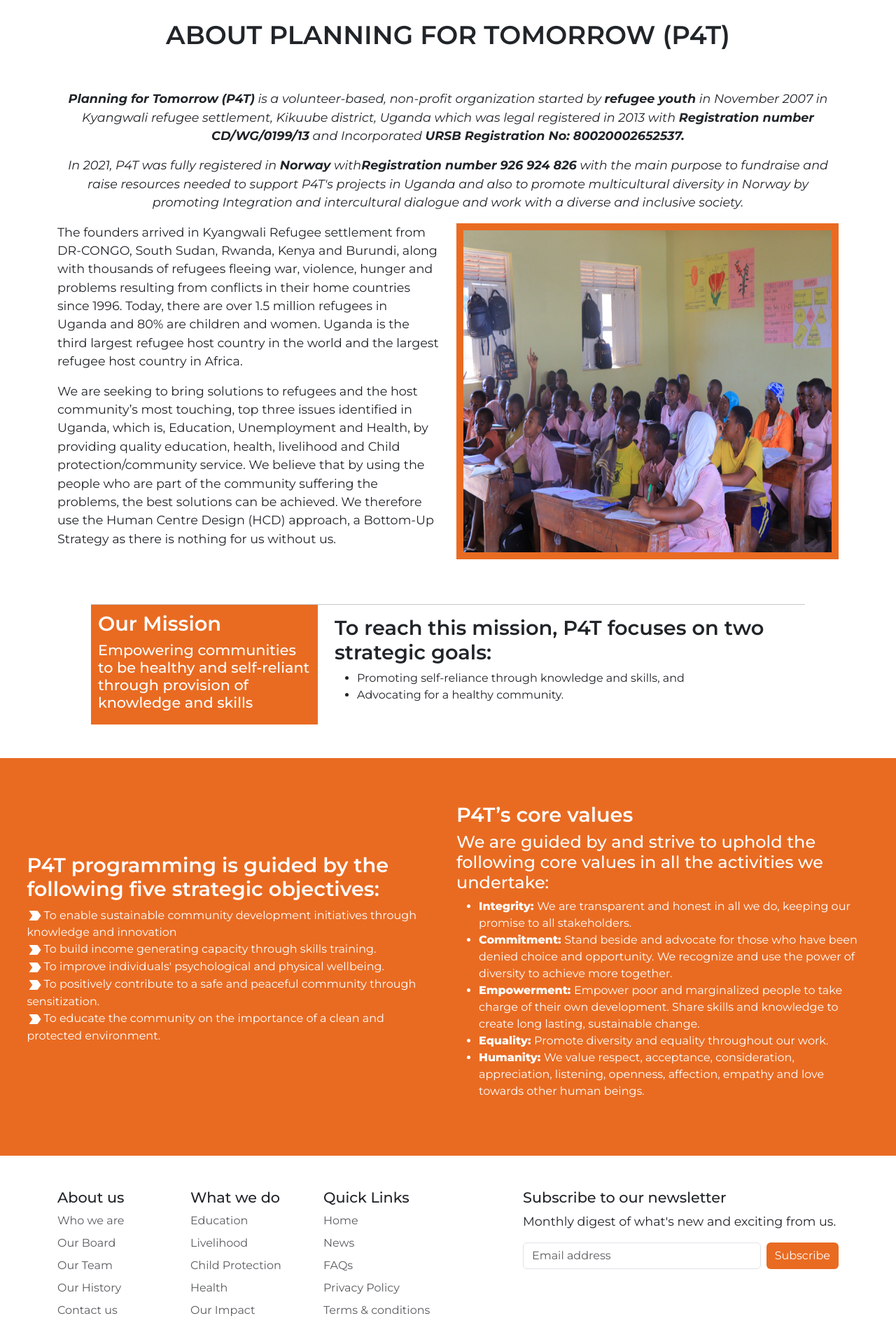
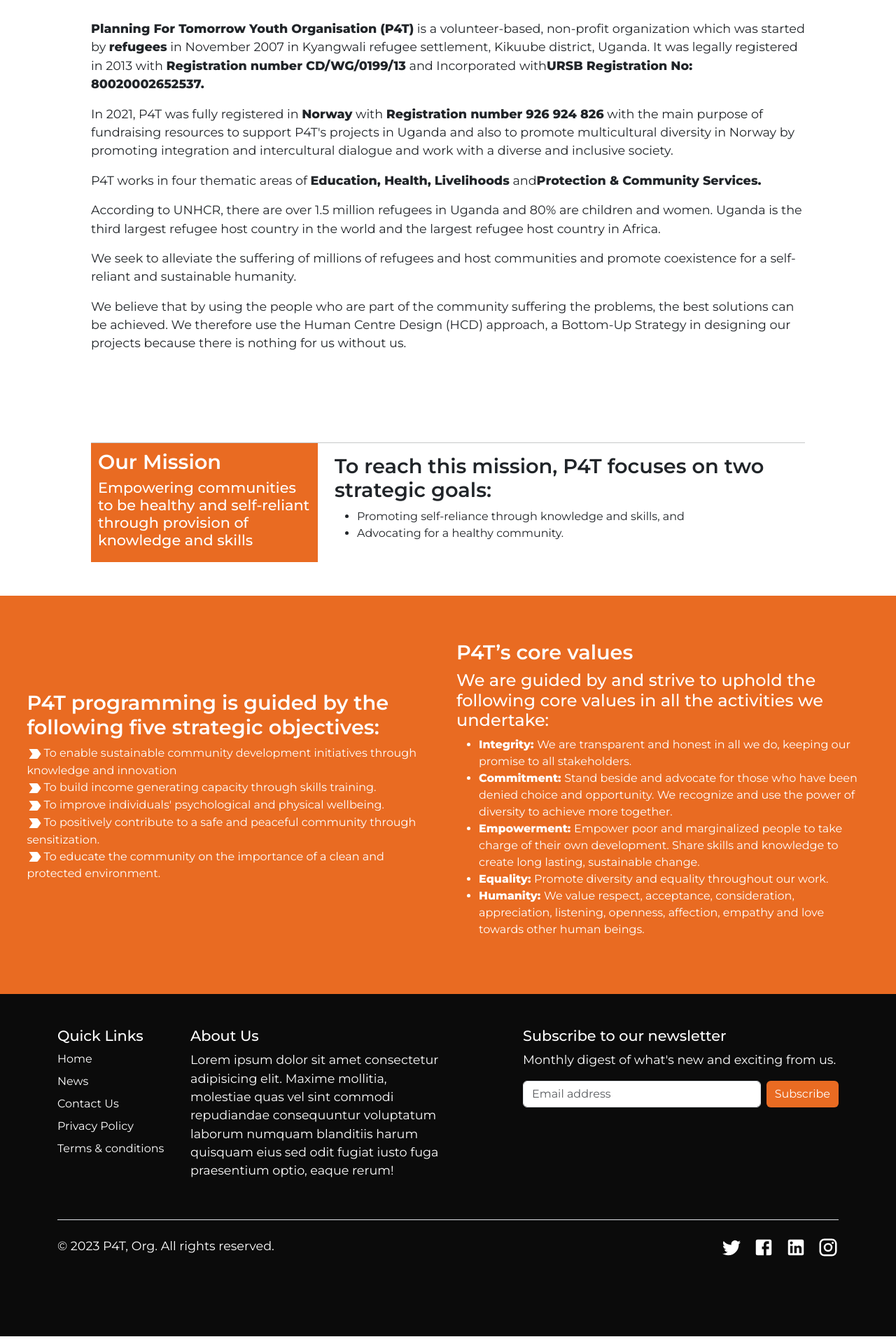
Before and after one commit to kwamboka1/p4t, a React (Create React App) app: page /who-we-are in a window 1280 px wide. Shown: the part 660-2580 px from the top of the page at 70% size. Built offline with nearby package versions, Linux system fonts and the light colour scheme.

Commit message:
updated footer, & who we are sections

```diff
--- a/src/components/boardMember/boardMember.scss
+++ b/src/components/boardMember/boardMember.scss
@@ -6,6 +6,11 @@
         height: 200px;
         border-radius: 50%;
         cursor: pointer;
+    }
+
+    img:hover {
+        width: 210px;
+        height: 210px;
     }
 
     h5 {
--- a/src/components/footer/Footer.jsx
+++ b/src/components/footer/Footer.jsx
@@ -7,40 +7,30 @@
 
 const Footer = () => {
     return (
+        <div className="main-footer">
             <div className="container">
                 <footer className="py-5">
                     <div className="row">
-                    <div className="col-6 col-md-2 mb-3">
-                        <h6>About us</h6>
-                        <ul class="nav flex-column">
-                            <li className="nav-item mb-2"><a href="/" className="nav-link p-0 text-muted">Who we are</a></li>
-                            <li className="nav-item mb-2"><a href="/" className="nav-link p-0 text-muted">Our Board</a></li>
-                            <li className="nav-item mb-2"><a href="/" className="nav-link p-0 text-muted">Our Team</a></li>
-                            <li className="nav-item mb-2"><a href="/" className="nav-link p-0 text-muted">Our History</a></li>
-                            <li className="nav-item mb-2"><a href="/" className="nav-link p-0 text-muted">Contact us</a></li>
-                        </ul>
-                    </div>
-
-                    <div className="col-6 col-md-2 mb-3">
-                        <h6>What we do</h6>
-                        <ul class="nav flex-column">
-                            <li className="nav-item mb-2"><a href="/" className="nav-link p-0 text-muted">Education</a></li>
-                            <li className="nav-item mb-2"><a href="/" className="nav-link p-0 text-muted">Livelihood</a></li>
-                            <li className="nav-item mb-2"><a href="/" className="nav-link p-0 text-muted">Child Protection</a></li>
-                            <li className="nav-item mb-2"><a href="/" className="nav-link p-0 text-muted">Health</a></li>
-                            <li className="nav-item mb-2"><a href="/" className="nav-link p-0 text-muted">Our Impact</a></li>
-                        </ul>
-                    </div>
 
                         <div class="col-6 col-md-2 mb-3">
                             <h6>Quick Links</h6>
                             <ul class="nav flex-column">
-                            <li className="nav-item mb-2"><a href="/" className="nav-link p-0 text-muted">Home</a></li>
-                            <li className="nav-item mb-2"><a href="/" className="nav-link p-0 text-muted">News</a></li>
-                            <li className="nav-item mb-2"><a href="/" className="nav-link p-0 text-muted">FAQs</a></li>
-                            <li className="nav-item mb-2"><a href="/" className="nav-link p-0 text-muted">Privacy Policy</a></li>
-                            <li className="nav-item mb-2"><a href="/" className="nav-link p-0 text-muted">Terms & conditions</a></li>
+                                <li className="nav-item mb-2"><a href="/" className="nav-link p-0">Home</a></li>
+                                <li className="nav-item mb-2"><a href="/" className="nav-link p-0">News</a></li>
+                                <li className="nav-item mb-2"><a href="/contact" className="nav-link p-0">Contact Us</a></li>
+                                <li className="nav-item mb-2"><a href="/" className="nav-link p-0">Privacy Policy</a></li>
+                                <li className="nav-item mb-2"><a href="/" className="nav-link p-0">Terms & conditions</a></li>
                             </ul>
+                        </div>
+
+                        <div className="col-6 col-md-4 mb-3">
+                            <h6>About Us</h6>
+                            <p className='flex-column'>
+                                Lorem ipsum dolor sit amet consectetur adipisicing elit. Maxime mollitia,
+                                molestiae quas vel sint commodi repudiandae consequuntur voluptatum laborum
+                                numquam blanditiis harum quisquam eius sed odit fugiat iusto fuga praesentium
+                                optio, eaque rerum!
+                            </p>
                         </div>
 
                         <div className="col-md-5 offset-md-1 mb-3">
@@ -50,7 +40,7 @@
                                 <div class="d-flex flex-column flex-sm-row w-100 gap-2">
                                     <label for="newsletter1" className="visually-hidden">Email address</label>
                                     <input id="newsletter1" type="text" className="form-control" placeholder="Email address"/>
-                                <button className="btn btn-primary orange-btn" type="button">Subscribe</button>
+                                    <button className="btn btn-primary orange-btn subscribe-btn" type="button">Subscribe</button>
                                 </div>
                             </form>
                         </div>
@@ -60,21 +50,22 @@
                         <p>&copy; 2023 P4T, Org. All rights reserved.</p>
                         <ul class="list-unstyled d-flex">
                             <li className="ms-3">
-                            <TwitterIcon />
+                                <TwitterIcon className='footer-icon'/>
                             </li>
                             <li className="ms-3">
-                            <FacebookIcon />
+                                <FacebookIcon className='footer-icon' />
                             </li>
                             <li className="ms-3">
-                            <LinkedInIcon />
+                                <LinkedInIcon className='footer-icon' />
                             </li>
                             <li className="ms-3">
-                            <InstagramIcon />
+                                <InstagramIcon className='footer-icon' />
                             </li>
                         </ul>
                     </div>
                 </footer>
             </div>
+        </div>
     )
 }
 
--- a/src/components/footer/footer.scss
+++ b/src/components/footer/footer.scss
@@ -0,0 +1,26 @@
+.main-footer {
+    background-color: var(--main-black);
+    color: var(--main-white);
+
+    a {
+        color: var(--main-white);
+
+        &:hover {
+            color: var(--main-orange);
+        }
+    }
+
+    .subscribe-btn:hover {
+        background-color: var(--main-white);
+        color: var(--main-black);
+    }
+
+    .footer-icon {
+        cursor: pointer;
+        font-size: 30px;
+
+        &:hover {
+            color: var(--main-orange);
+        }
+    }
+}
--- a/src/pages/about/About.jsx
+++ b/src/pages/about/About.jsx
@@ -16,55 +16,38 @@
                 </div>
             </div>
             <div className='container abt-text'>
-                <div className='row'>
-                    <h3 className='text-center py-5'>ABOUT PLANNING FOR TOMORROW (P4T)</h3>
-                    <p className='text-center'>
-                        <em>
-                            <strong>Planning for Tomorrow (P4T)</strong> is a volunteer-based,
-                            non-profit organization started by <strong>refugee youth</strong> in
-                            November 2007 in Kyangwali refugee settlement, Kikuube district, Uganda
-                            which was legal registered in 2013 with <strong>Registration number
-                            CD/WG/0199/13</strong> and Incorporated <strong>URSB Registration No:
-                            80020002652537.</strong>
-                        </em>
+                <div className='p-5'>
+                    <p>
+                        <strong>Planning For Tomorrow Youth Organisation (P4T)</strong>  is a volunteer-based,
+                        non-profit organization which was started by <strong>refugees</strong> in November 2007
+                        in Kyangwali refugee settlement, Kikuube district, Uganda. It was legally registered in
+                        2013 with <strong>Registration number CD/WG/0199/13</strong> and Incorporated with
+                        <strong>URSB Registration No: 80020002652537.</strong>
                     </p>
-                    <p className='text-center'>
-                        <em>
-                            In 2021, P4T was fully registered in <strong>Norway</strong> with
-                            <strong>Registration number 926 924 826</strong> with the main purpose
-                            to fundraise and raise resources needed to support P4T's projects in Uganda
-                            and also to promote multicultural diversity in Norway by promoting
-                            Integration and intercultural dialogue and work with a diverse and inclusive society.
-                        </em>
+                    <p>
+                        In 2021, P4T was fully registered in <strong>Norway</strong> with <strong>Registration
+                        number 926 924 826</strong> with the main purpose of fundraising resources to support
+                        P4T's projects in Uganda and also to promote multicultural diversity in Norway by promoting
+                        integration and intercultural dialogue and work with a diverse and inclusive society.
                     </p>
-                    <div className='col-md-6'>
-                        <p>
-                            The founders arrived in Kyangwali Refugee settlement from DR-CONGO,
-                            South Sudan, Rwanda, Kenya and Burundi, along with thousands of refugees
-                            fleeing war, violence, hunger and problems resulting from conflicts in
-                            their home countries since 1996. Today, there are over 1.5 million refugees
-                            in Uganda and 80% are children and women. Uganda is the third largest
-                            refugee host country in the world and the largest refugee host country
-                            in Africa.
-                        </p>
-                        <p>
-                            We are seeking to bring solutions to refugees and the host community’s most
-                            touching, top three issues identified in Uganda, which is, Education,
-                            Unemployment and Health, by providing quality education, health, livelihood
-                            and Child protection/community service. We believe that by using the people
-                            who are part of the community suffering the problems, the best solutions
-                            can be achieved. We therefore use the Human Centre Design (HCD) approach,
-                            a Bottom-Up Strategy as there is nothing for us without us.
-                        </p>
-                    </div>
-                    <div className='col-md-6'>
-                        <img
-                            src={abtImg}
-                            alt=''
-                            width='100%'
-                            height='100%'
-                        />
-                    </div>
+                    <p>
+                        P4T works in four thematic areas of <strong>Education, Health, Livelihoods</strong> and
+                        <strong>Protection & Community Services.</strong>
+                    </p>
+                    <p>
+                        According to UNHCR, there are over 1.5 million refugees in Uganda and 80% are children and
+                        women. Uganda is the third largest refugee host country in the world and the largest refugee
+                        host country in Africa.
+                    </p>
+                    <p>
+                        We seek to alleviate the suffering of millions of refugees and host communities and promote
+                        coexistence for a self-reliant and sustainable humanity.
+                    </p>
+                    <p>
+                        We believe that by using the people who are part of the community suffering the problems,
+                        the best solutions can be achieved. We therefore use the Human Centre Design (HCD) approach,
+                        a Bottom-Up Strategy in designing our projects because there is nothing for us without us.
+                    </p>
                 </div>
                 <div className='p-5'>
                     <hr />
```
Also changed, not shown: src/data/boardMembers.jsx (+10 -10 lines). Lines whose indentation alone changed are shown as unchanged.
